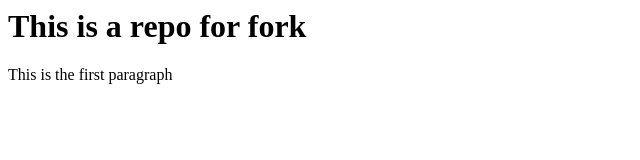
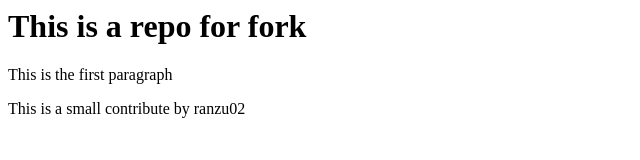
Before and after one commit to jollyranzu/repofork, a plain HTML site: page index.html in a window 1280 px wide. Shown: the whole page, without its empty margins (0-640 px from the left). Drawn offline with Linux system fonts and the light colour scheme.

Commit message:
updated from ranzu02

```diff
--- a/index.html
+++ b/index.html
@@ -1,4 +1,5 @@
 <html>
   <h1>This is a repo for fork</h1>
   <p>This is the first paragraph</p>
+  <p>This is a small contribute by ranzu02</p>
 </html>
```
